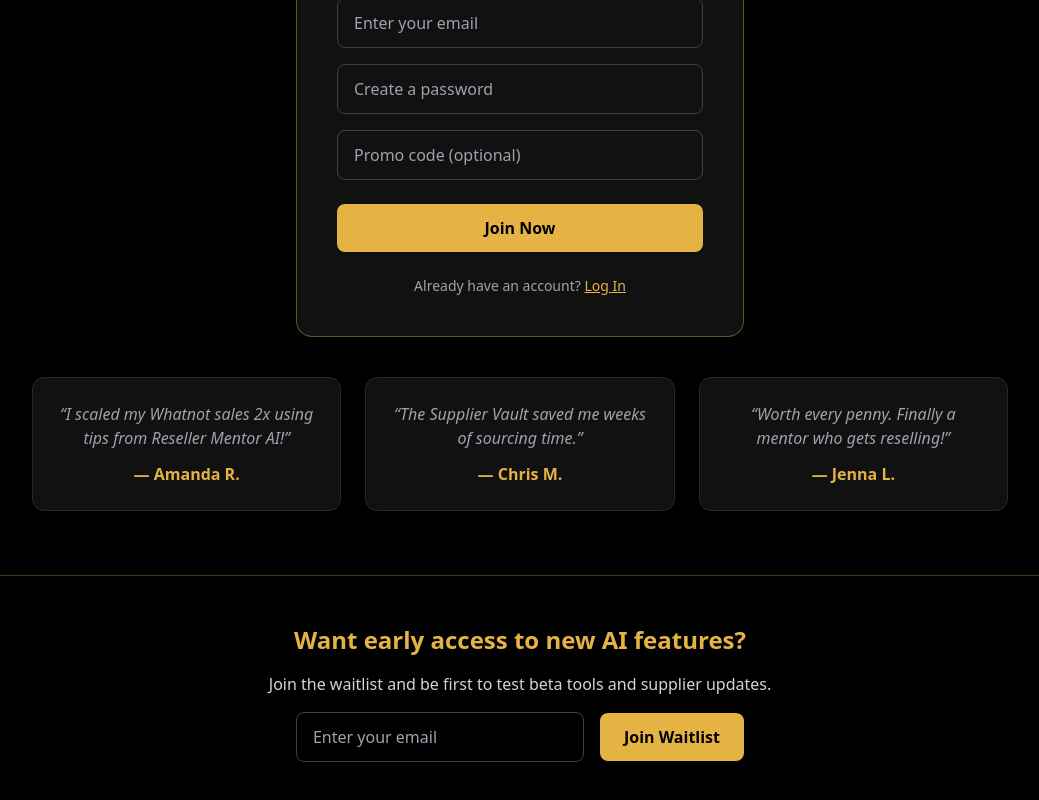
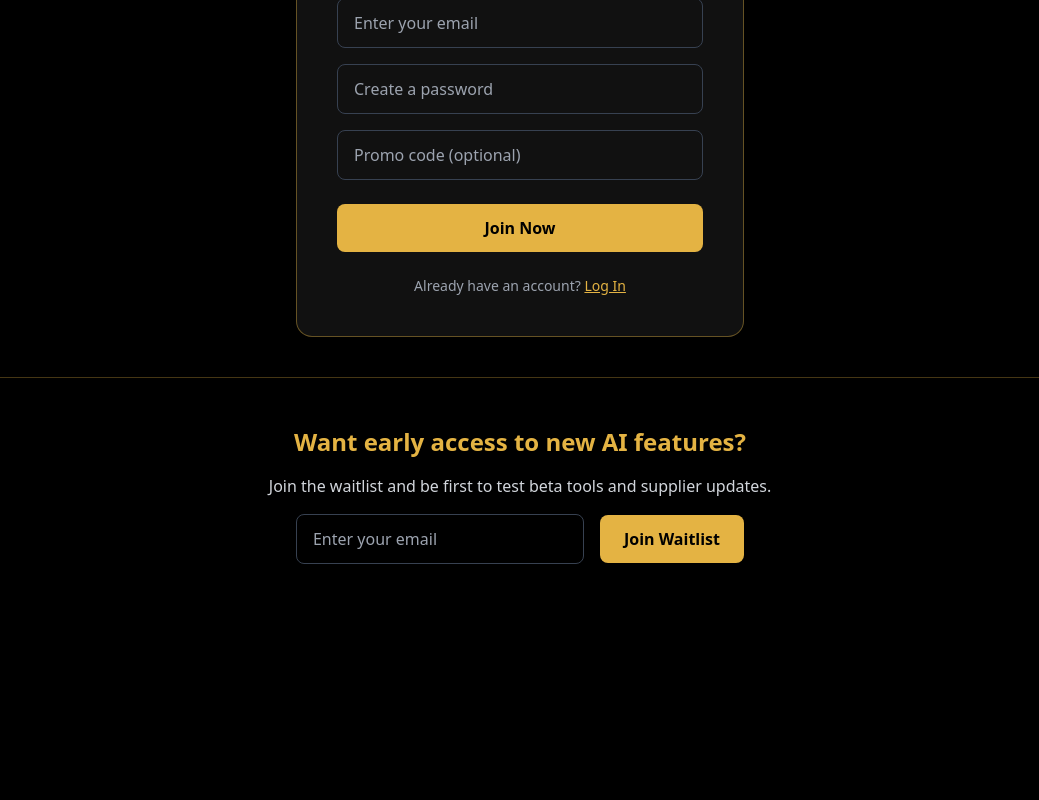
Before and after one commit to kuhnbrandyn/Reseller-Mentor-v.3, a Next.js app: page /signup in a window 1280 px wide. Shown: the part 985-1785 px from the top of the page, without its empty margins (120-1159 px from the left). After the commit the page ends 1597 px from the top, so only its background shows below. Built offline with nearby package versions, Linux system fonts and the light colour scheme; no server answers.

Commit message:
Update page.tsx

```diff
--- a/app/signup/page.tsx
+++ b/app/signup/page.tsx
@@ -19,7 +19,7 @@ export default function SignUpPage() {
     setLoading(true);
 
     try {
-      // ✅ STEP 1: Check if user exists in profiles
+      // ✅ STEP 1: Check if profile exists
       const { data: existingProfile, error: profileError } = await supabase
         .from("profiles")
         .select("payment_status")
@@ -28,7 +28,6 @@ export default function SignUpPage() {
 
       if (profileError) console.warn("Profile lookup error:", profileError);
 
-      // ✅ If a profile exists → handle redirect logic
       if (existingProfile) {
         if (existingProfile.payment_status === "paid") {
           alert("User is already an active member please login.");
@@ -36,31 +35,29 @@ export default function SignUpPage() {
           router.push("/login");
           return;
         } else {
-          // Unpaid or incomplete profile
           setLoading(false);
           router.push(`/terms?email=${encodeURIComponent(email.trim())}`);
           return;
         }
       }
 
-      // ✅ STEP 2: Check if email exists in Supabase Auth users
-      const { data: { users }, error: userError } = await supabase.auth.admin.listUsers();
+      // ✅ STEP 2: Check if user already exists in Auth
+      const { data: adminData, error: userError } = await supabase.auth.admin.listUsers();
 
-      if (userError) {
-        console.warn("User lookup error:", userError);
-      } else {
-        const existingAuthUser = users?.find(
+      if (!userError && adminData?.users) {
+        const users = adminData.users as { email?: string }[];
+        const existingAuthUser = users.find(
           (u) => u.email?.toLowerCase() === email.trim().toLowerCase()
         );
+
         if (existingAuthUser) {
-          // User exists in auth but not in profiles → redirect to terms
           setLoading(false);
           router.push(`/terms?email=${encodeURIComponent(email.trim())}`);
           return;
         }
       }
 
-      // ✅ STEP 3: New signup (user doesn’t exist yet)
+      // ✅ STEP 3: New signup (does not exist anywhere)
       if (promoCode === "ADMINFREE" || promoCode === "TESTACCESS") {
         alert("Promo accepted! Redirecting to dashboard...");
         router.push("/dashboard");
@@ -73,7 +70,6 @@ export default function SignUpPage() {
       });
 
       if (error) {
-        // If it's a "User already registered" error, redirect unpaid flow
         if (error.message.includes("User already registered")) {
           setLoading(false);
           router.push(`/terms?email=${encodeURIComponent(email.trim())}`);
@@ -255,28 +251,6 @@ export default function SignUpPage() {
         </p>
       </section>
 
-      {/* === TESTIMONIALS === */}
-      <section className="max-w-5xl w-full px-6 grid md:grid-cols-3 gap-6 text-center mb-16">
-        <div className="bg-[#111] p-6 rounded-xl border border-gray-800 shadow-md">
-          <p className="italic text-gray-400">
-            “I scaled my Whatnot sales 2x using tips from Reseller Mentor AI!”
-          </p>
-          <p className="text-[#E4B343] mt-3 font-semibold">— Amanda R.</p>
-        </div>
-        <div className="bg-[#111] p-6 rounded-xl border border-gray-800 shadow-md">
-          <p className="italic text-gray-400">
-            “The Supplier Vault saved me weeks of sourcing time.”
-          </p>
-          <p className="text-[#E4B343] mt-3 font-semibold">— Chris M.</p>
-        </div>
-        <div className="bg-[#111] p-6 rounded-xl border border-gray-800 shadow-md">
-          <p className="italic text-gray-400">
-            “Worth every penny. Finally a mentor who gets reselling!”
-          </p>
-          <p className="text-[#E4B343] mt-3 font-semibold">— Jenna L.</p>
-        </div>
-      </section>
-
       {/* === WAITLIST === */}
       <section className="w-full bg-black py-12 text-center border-t border-[#E4B343]/30">
         <h3 className="text-2xl font-semibold mb-4 text-[#E4B343]">
```
